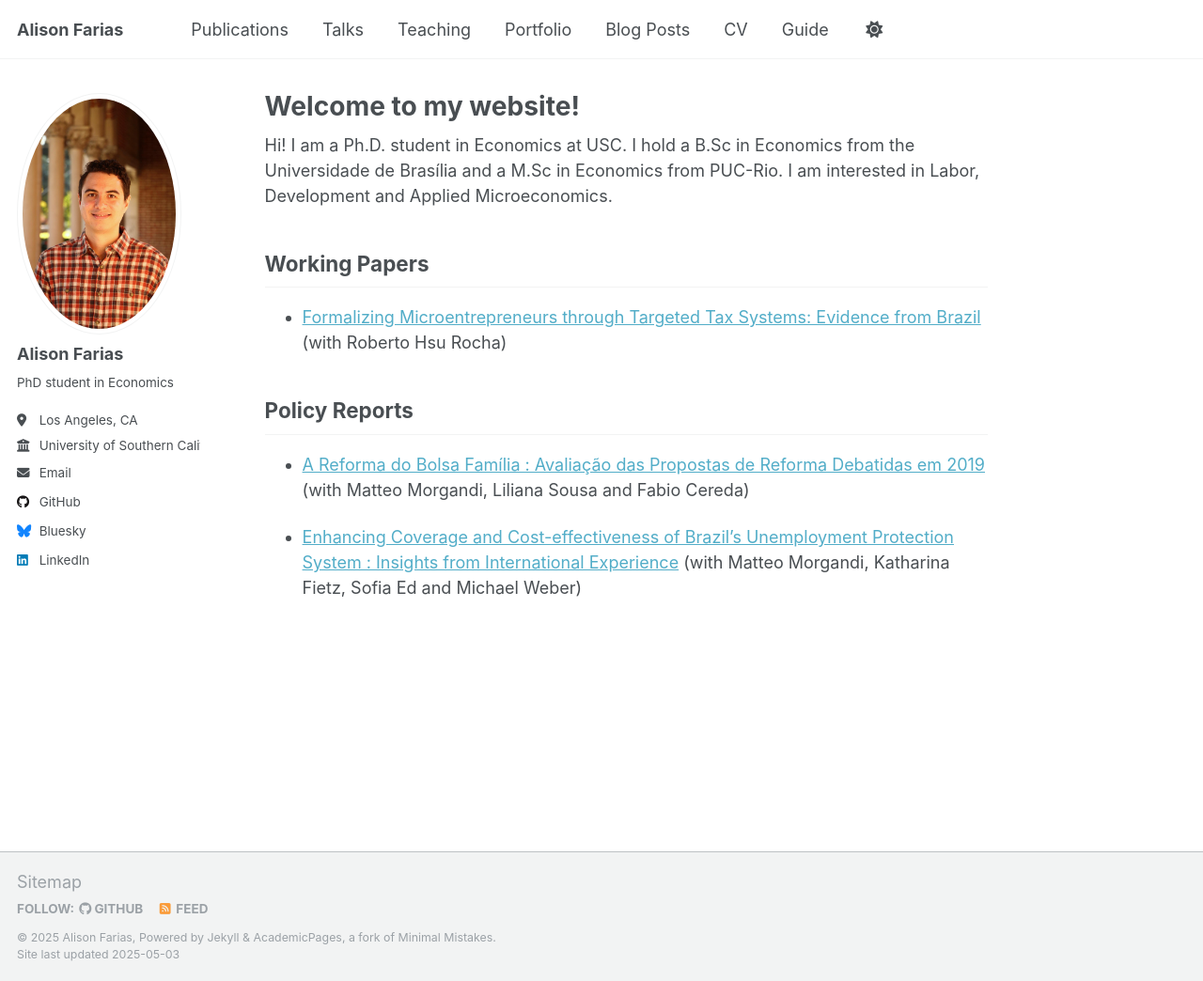
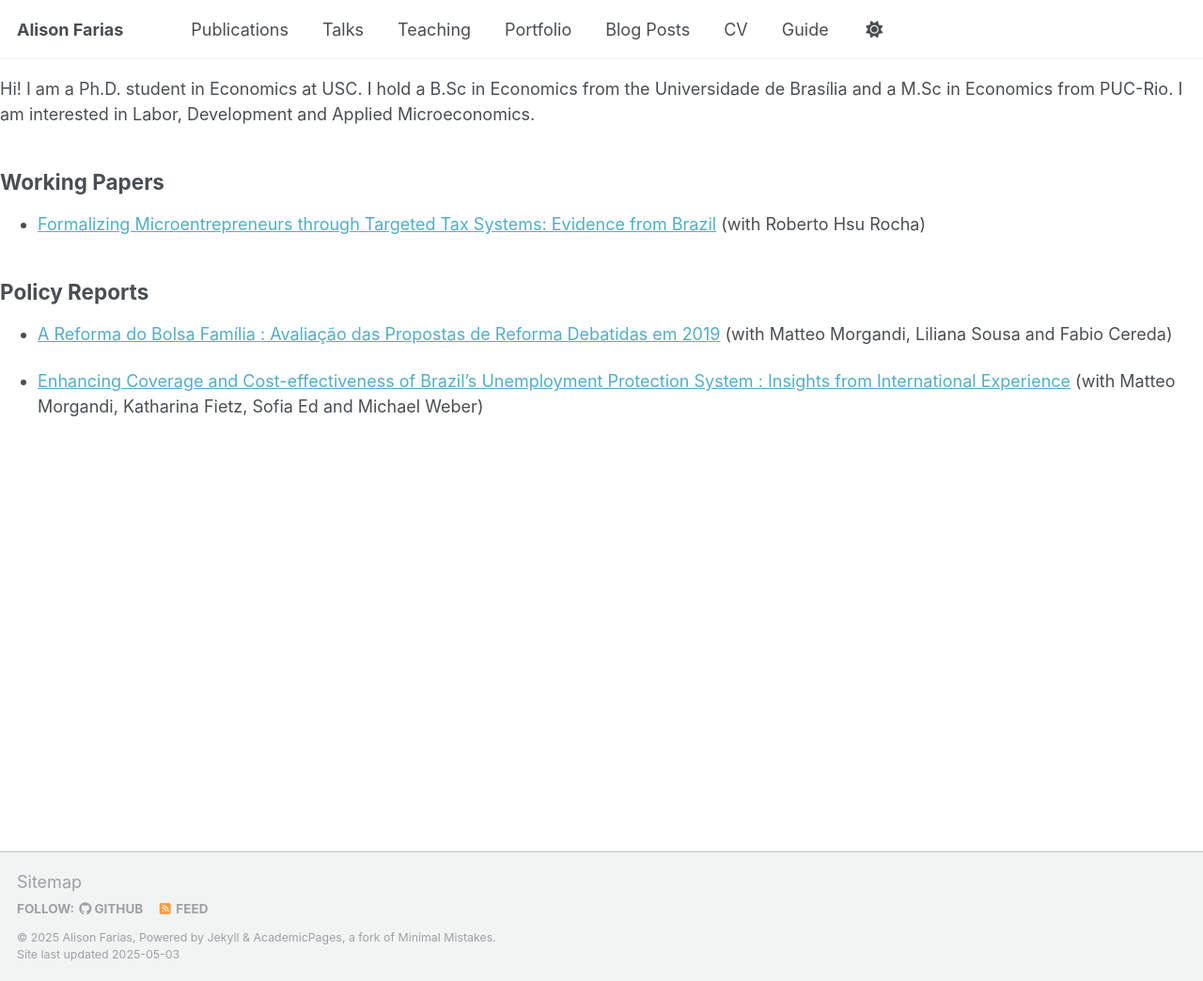
Before and after one commit to AlisonFarias/AlisonFarias.github.io, a Jekyll site: the page built from _pages/about.md, in a window 1280 px wide and 1044 px high. Shown: the whole window at 94% size. Built offline with Jekyll 4.4.1, drawn with Linux system fonts in a browser that asks for light colours; our own code applies the rules of GitHub Pages for plain Markdown files; part of the change alters nothing that is shown.

Commit message:
Update _config.yml

```diff
--- a/_config.yml
+++ b/_config.yml
@@ -229,15 +229,7 @@ collections:
 
 
 # These settings control how pages and collections are included in the site
-defaults:
-  # _pages
-  - scope:
-      path: ""
-      type: pages
-    values:
-      layout: single
-      author_profile: true
-
+# defaults:
 
 # Sass/SCSS
 sass:
```
